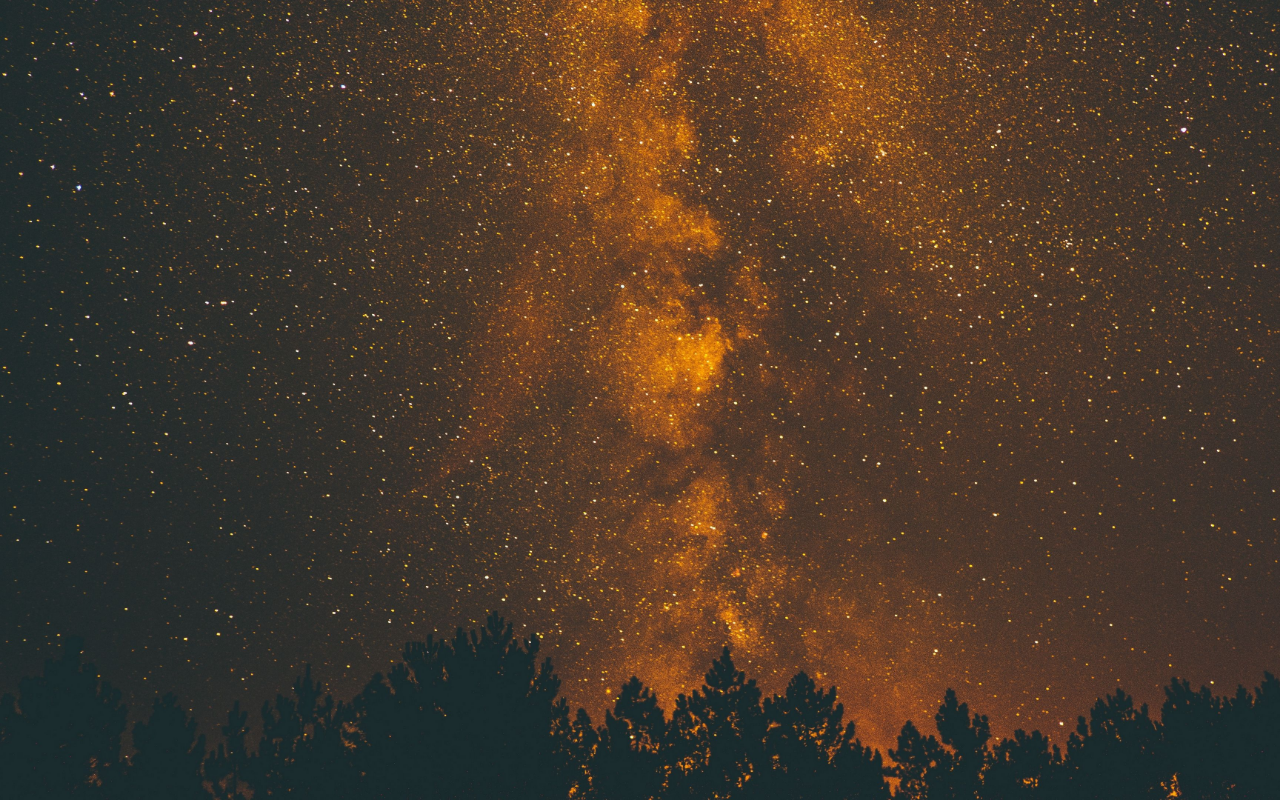
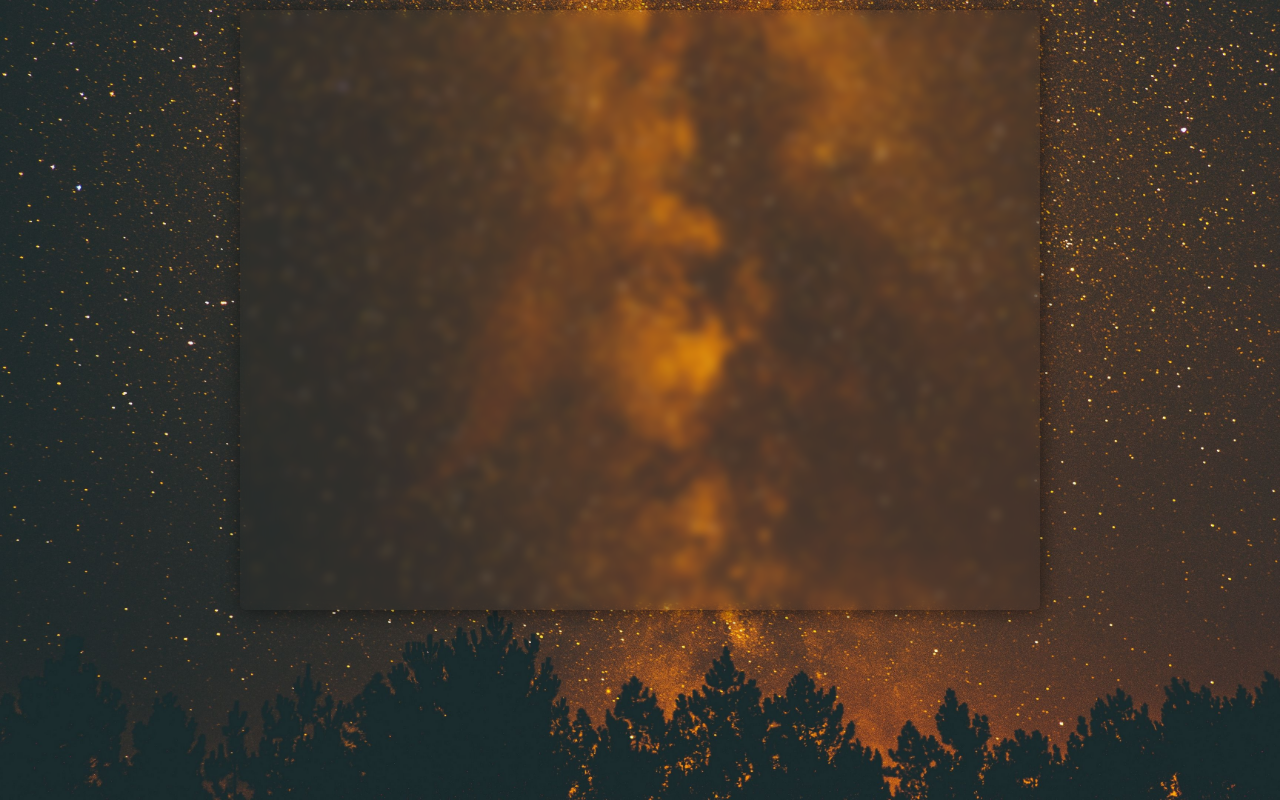
Before and after one commit to spencer-eagleton/react-character-builder, a React (Create React App) app: page / in a window 1280 px wide. Built offline with nearby package versions, Linux system fonts and the light colour scheme.

Commit message:
added main section

```diff
--- a/src/App.css
+++ b/src/App.css
@@ -36,3 +36,8 @@
     transform: rotate(360deg);
   }
 }
+
+div {
+  background-size: cover;
+  height: 800px;
+}
--- a/src/App.js
+++ b/src/App.js
@@ -1,10 +1,11 @@
 import './App.css';
 
 import Home from './views/Home/Home';
+import background from './background.jpeg';
 
 function App() {
   return (
-    <div className="App">
+    <div style={{ backgroundImage: `url(${background})` }} className="App">
       <Home />
     </div>
   );
--- a/src/components/Character/Character.js
+++ b/src/components/Character/Character.js
@@ -0,0 +1 @@
+import './Character.css';
--- a/src/components/Picker/Picker.js
+++ b/src/components/Picker/Picker.js
@@ -0,0 +1 @@
+import './Picker.css';
--- a/src/views/Home/Home.css
+++ b/src/views/Home/Home.css
@@ -1,4 +1,11 @@
 main {
-  background-size: cover;
-  height: 800px;
+  border-radius: 5px;
+  box-shadow: rgba(0, 0, 0, 0.479) 2px 2px 20px;
+  max-width: 800px;
+  height: 600px;
+  position: relative;
+  top: 10px;
+  margin: auto;
+  backdrop-filter: blur(5px);
+  background-color: rgba(37, 37, 37, 0.082);
 }
--- a/src/views/Home/Home.js
+++ b/src/views/Home/Home.js
@@ -2,8 +2,7 @@
 // import Character from '../../components/Character/Character';
 
 import './Home.css';
-import background from '../../background.jpeg';
 
 export default function Home() {
-  return <main style={{ backgroundImage: `url(${background})` }}></main>;
+  return <main></main>;
 }
```
